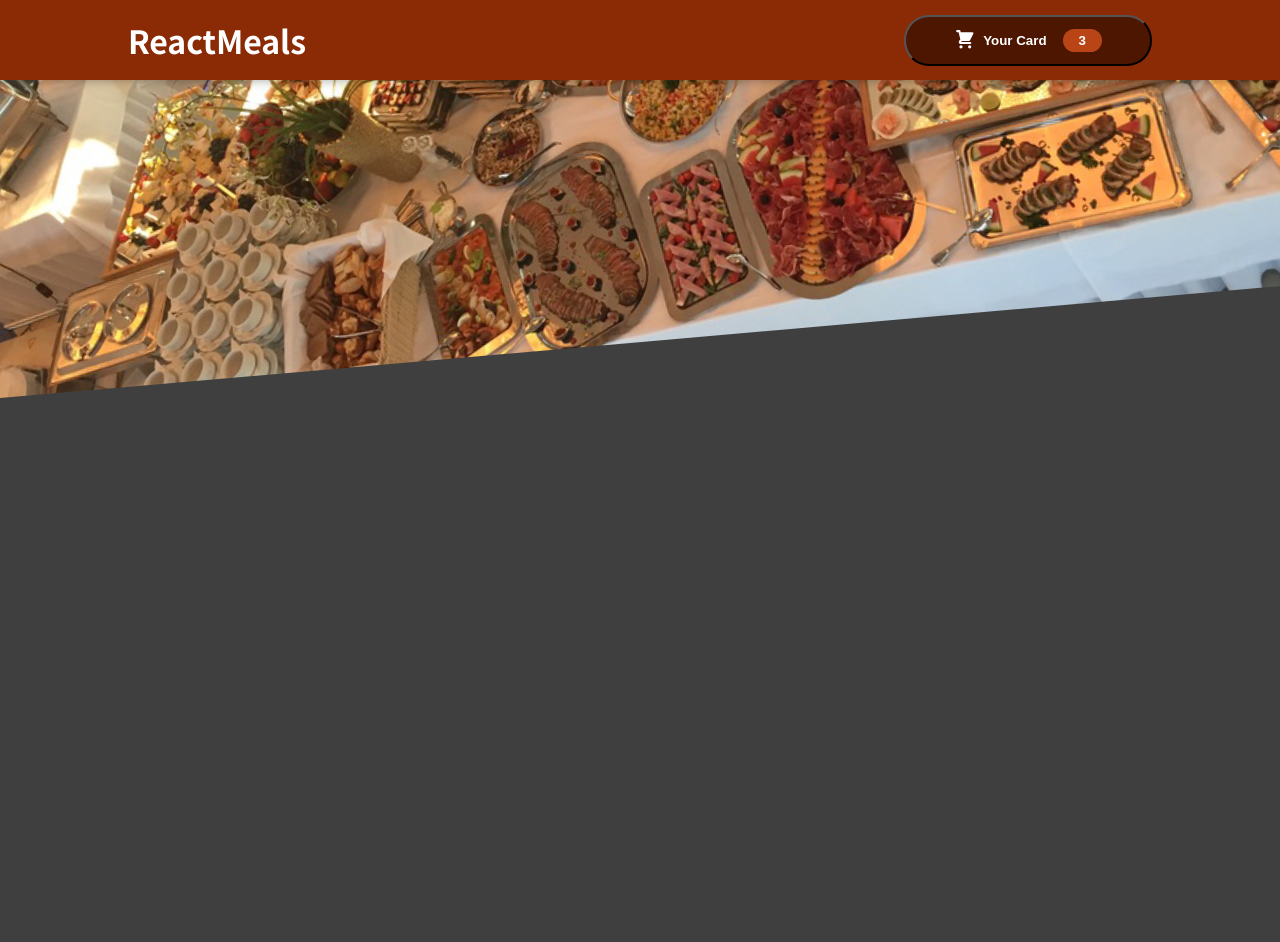
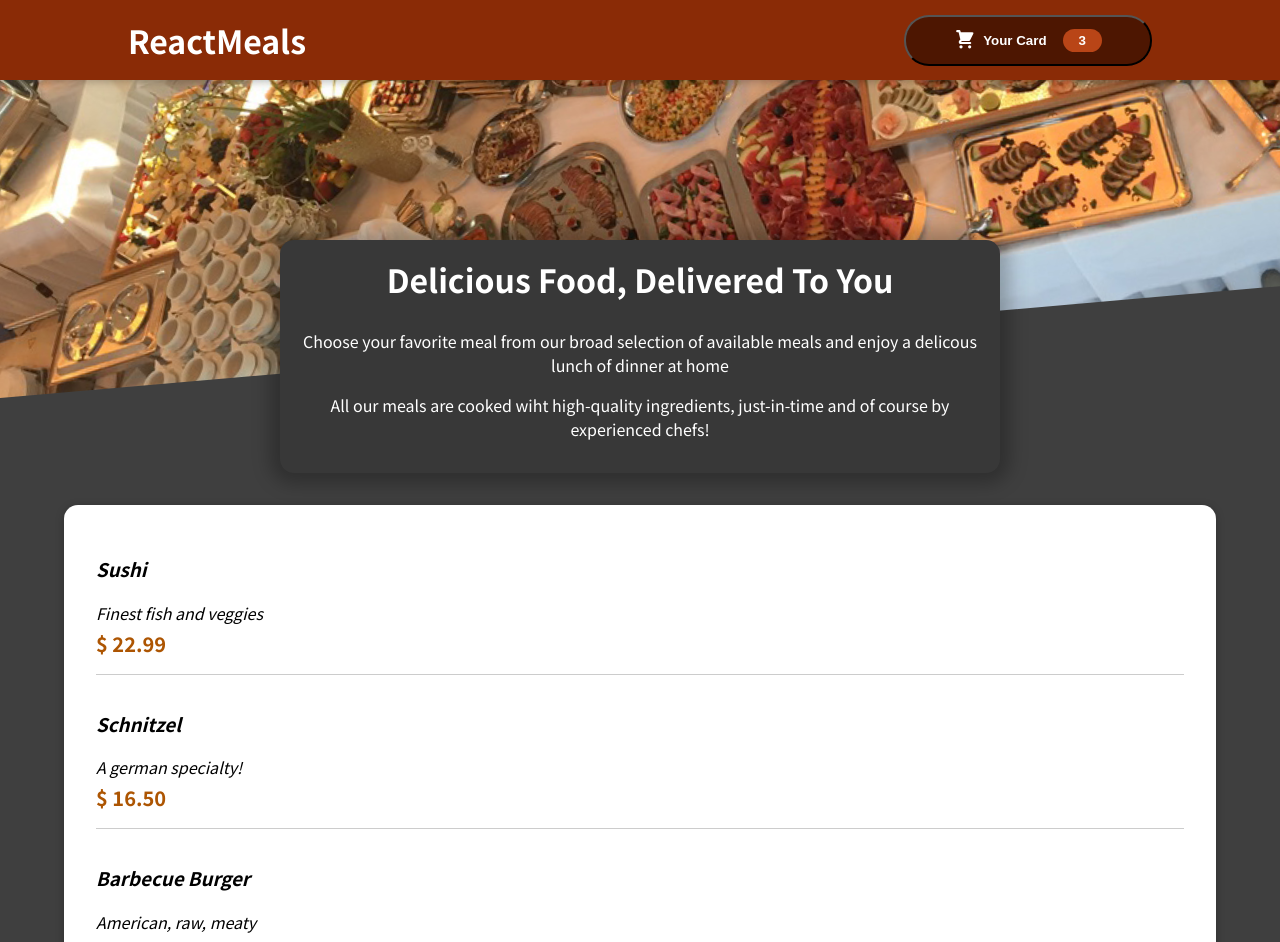
Before and after one commit to lboyadzhiev/food-order-app, a React (Create React App) app: page / in a window 1280 px wide. Shown: the top 942 px of the page. Before the commit the page ends 800 px from the top, so only its background shows below. Built offline with nearby package versions, Linux system fonts and the light colour scheme.

Commit message:
meals and meal item added

```diff
--- a/src/App.js
+++ b/src/App.js
@@ -2,11 +2,15 @@
 
 // components
 import Header from './components/Layout/Header/Header';
+import Meals from './components/Meals/Meals';
 
 function App() {
   return (
     <Fragment>
       <Header />
+      <main>
+        <Meals />
+      </main>
     </Fragment>
   );
 }
--- /dev/null
+++ b/src/components/Meals/Meals.js
@@ -0,0 +1,16 @@
+import React, { Fragment } from 'react';
+
+// components
+import AvailableMeals from './components/AvailableMeals';
+import MealsSummary from './components/MealsSummary';
+
+const Meals = () => {
+  return (
+    <Fragment>
+      <MealsSummary />
+      <AvailableMeals />
+    </Fragment>
+  );
+};
+
+export default Meals;
--- /dev/null
+++ b/src/components/Meals/components/AvailableMeals.js
@@ -0,0 +1,56 @@
+import React from 'react';
+
+// styles
+import classes from './AvailableMeals.module.css';
+
+// components
+import Card from '../../UI/Card';
+import MealItem from './MealItem/MealItem';
+
+const DUMMY_MEALS = [
+  {
+    id: 'm1',
+    name: 'Sushi',
+    description: 'Finest fish and veggies',
+    price: 22.99,
+  },
+  {
+    id: 'm2',
+    name: 'Schnitzel',
+    description: 'A german specialty!',
+    price: 16.5,
+  },
+  {
+    id: 'm3',
+    name: 'Barbecue Burger',
+    description: 'American, raw, meaty',
+    price: 12.99,
+  },
+  {
+    id: 'm4',
+    name: 'Green Bowl',
+    description: 'Healthy...and green...',
+    price: 18.99,
+  },
+];
+
+const AvailableMeals = () => {
+  const mealsList = DUMMY_MEALS.map((meal) => (
+    <MealItem
+      key={meal.id}
+      name={meal.name}
+      description={meal.description}
+      price={meal.price}
+    />
+  ));
+
+  return (
+    <section className={classes.meals}>
+      <Card>
+        <ul>{mealsList}</ul>
+      </Card>
+    </section>
+  );
+};
+
+export default AvailableMeals;
--- /dev/null
+++ b/src/components/Meals/components/AvailableMeals.module.css
@@ -0,0 +1,23 @@
+.meals {
+  min-width: 60rem;
+  width: 90%;
+  margin: 2rem auto;
+}
+
+.meals ul {
+  list-style: none;
+  margin: 0;
+  padding: 0;
+}
+
+@keyframes meals-appear {
+  from {
+    opacity: 0;
+    transform: translateY(3rem);
+  }
+
+  to {
+    opacity: 1;
+    transform: translateY(0);
+  }
+}
--- /dev/null
+++ b/src/components/Meals/components/MealItem/MealItem.js
@@ -0,0 +1,20 @@
+import React from 'react';
+
+// styles
+import classes from './MealItem.module.css';
+
+const MealItem = ({ name, description, price }) => {
+  price = `$ ${price.toFixed(2)}`;
+  return (
+    <li className={classes.meal}>
+      <div>
+        <h3>{name}</h3>
+        <div className={classes.description}>{description}</div>
+        <div className={classes.price}>{price}</div>
+      </div>
+      <div></div>
+    </li>
+  );
+};
+
+export default MealItem;
--- /dev/null
+++ b/src/components/Meals/components/MealItem/MealItem.module.css
@@ -0,0 +1,22 @@
+.meal {
+  display: flex;
+  justify-content: space-between;
+  margin: 1rem;
+  padding-bottom: 1rem;
+  border-bottom: 1px solid #ccc;
+}
+
+.meal h3 {
+  font-style: italic;
+}
+
+.description {
+  font-style: italic;
+}
+
+.price {
+  font-size: 1.25rem;
+  color: #ad5502;
+  font-weight: bold;
+  margin-top: 0.25rem;
+}
--- /dev/null
+++ b/src/components/Meals/components/MealsSummary.js
@@ -0,0 +1,22 @@
+import React from 'react';
+
+// styles
+import classes from './MealsSummary.module.css';
+
+const MealsSummary = () => {
+  return (
+    <section className={classes.summary}>
+      <h2>Delicious Food, Delivered To You</h2>
+      <p>
+        Choose your favorite meal from our broad selection of available meals
+        and enjoy a delicous lunch of dinner at home
+      </p>
+      <p>
+        All our meals are cooked wiht high-quality ingredients, just-in-time and
+        of course by experienced chefs!
+      </p>
+    </section>
+  );
+};
+
+export default MealsSummary;
--- /dev/null
+++ b/src/components/Meals/components/MealsSummary.module.css
@@ -0,0 +1,18 @@
+.summary {
+  background-color: #383838;
+  color: white;
+  text-align: center;
+  max-width: 45rem;
+  width: 90%;
+  margin: auto;
+  margin-top: -10rem;
+  position: relative;
+  border-radius: 14px;
+  padding: 1rem;
+  box-shadow: 0 1px 18px 10px rgba(0, 0, 0, 0.25);
+}
+
+.summary h2 {
+  font-size: 2rem;
+  margin-top: 0;
+}
--- /dev/null
+++ b/src/components/UI/Card.js
@@ -0,0 +1,10 @@
+import React from 'react';
+
+// styles
+import classes from './Card.module.css';
+
+const Card = (props) => {
+  return <div className={classes.card}>{props.children}</div>;
+};
+
+export default Card;
--- /dev/null
+++ b/src/components/UI/Card.module.css
@@ -0,0 +1,6 @@
+.card {
+  background-color: white;
+  padding: 1rem;
+  box-shadow: 0 2px 8px rgba(0, 0, 0, 0.25);
+  border-radius: 14px;
+}
```
Also changed, not shown: src/components/Meals/components/MealItem/MealItemForm.js (added, +7 -0 lines).
